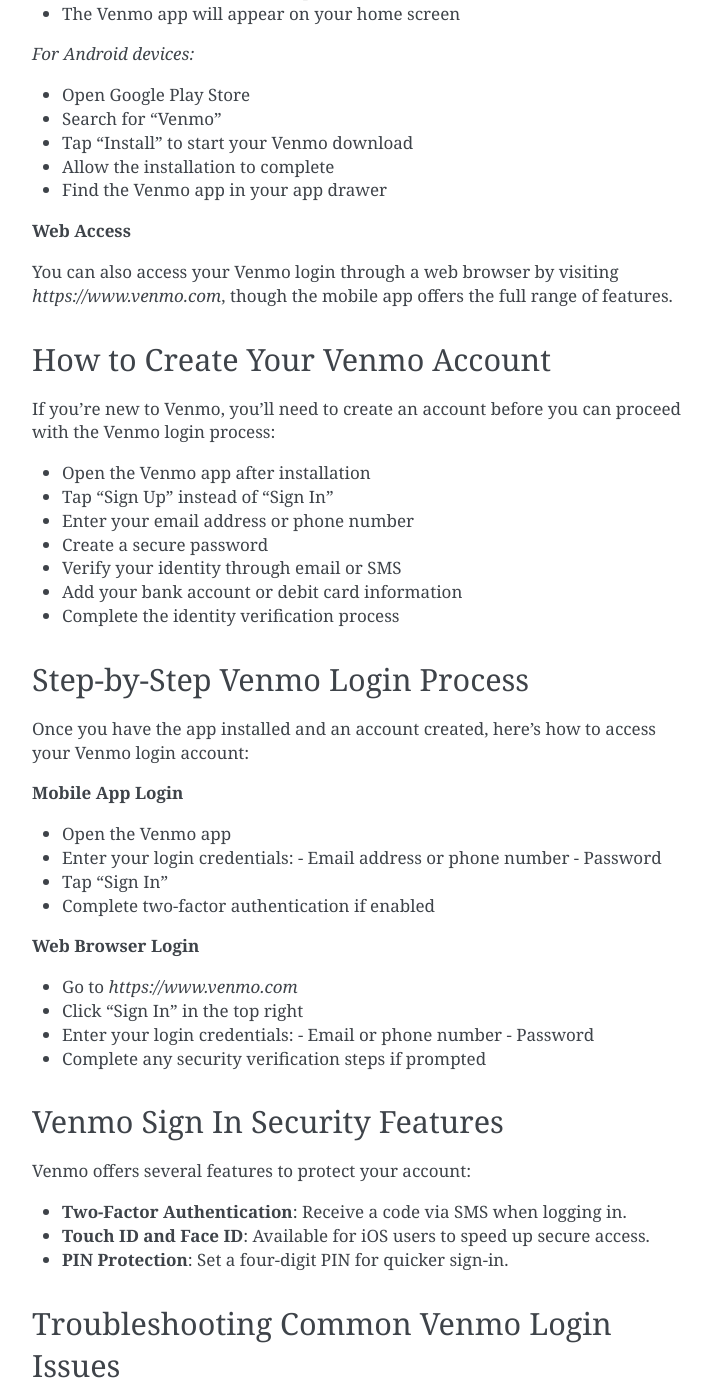
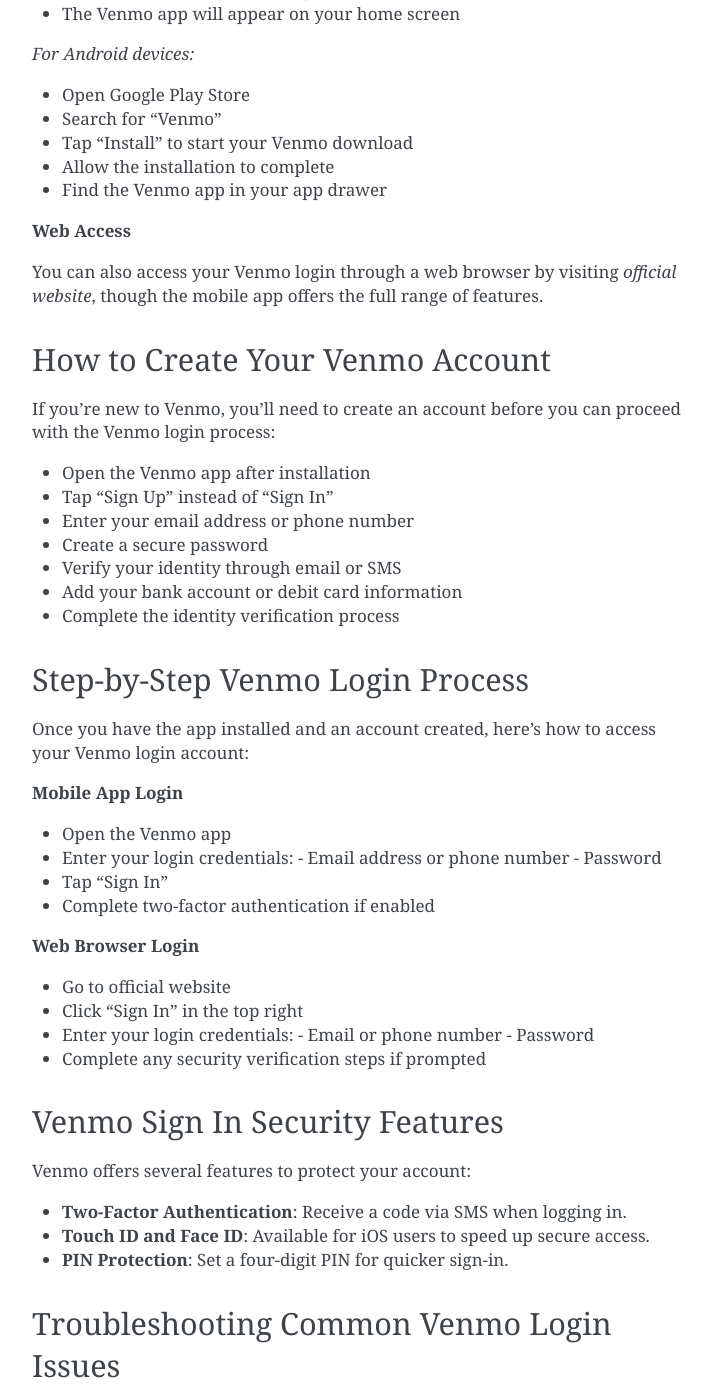
Before and after one commit to ar-sp/Venmo, a Sphinx documentation site: the page built from docs/index.rst, in a window 1280 px wide and 1400 px high, scrolled down 735 px. Shown: the whole window, without its empty margins (388-1100 px from the left). Built offline with Sphinx 7.4.7, drawn with Linux system fonts in a browser that asks for light colours.

Commit message:
Update index.rst

```diff
--- a/docs/index.rst
+++ b/docs/index.rst
@@ -43,7 +43,7 @@
 
 **Web Access**
 
-You can also access your Venmo login through a web browser by visiting `https://www.venmo.com`, though the mobile app offers the full range of features.
+You can also access your Venmo login through a web browser by visiting `official website`, though the mobile app offers the full range of features.
 
 How to Create Your Venmo Account
 ================================
@@ -74,7 +74,7 @@
 
 **Web Browser Login**
 
-- Go to `https://www.venmo.com`
+- Go to official website
 - Click "Sign In" in the top right
 - Enter your login credentials:
   - Email or phone number
```
